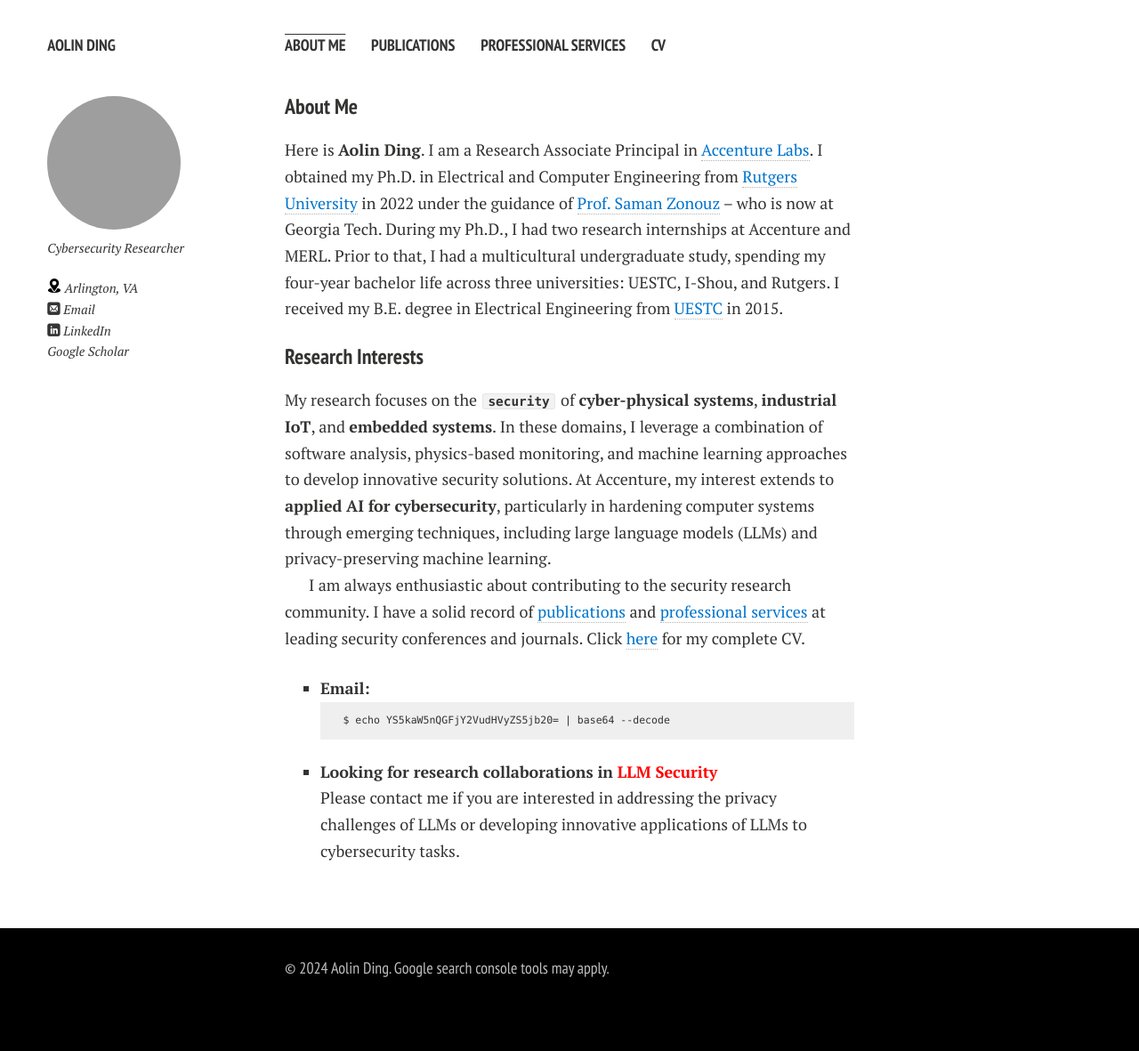
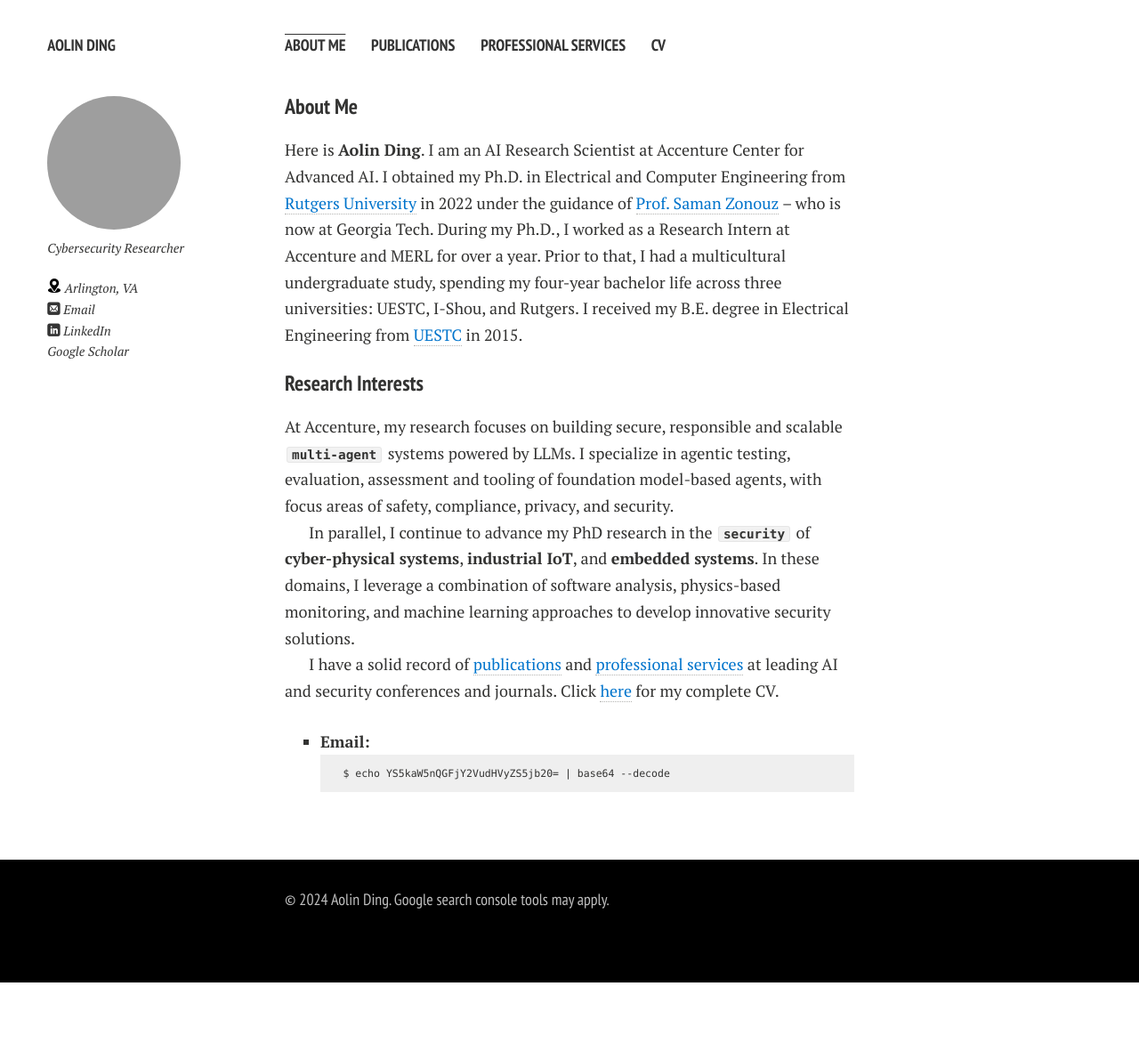
Before and after one commit to aolind/aolind.github.io, a Jekyll site: the page built from index.md, in a window 1280 px wide. Shown: the whole page at 89% size. Built offline with Jekyll 4.4.1, drawn with Linux system fonts in a browser that asks for light colours; nearby versions of some CDN libraries; comment, search, counter and statistics services are not loaded; a style sheet for code colours, icons or effects is not loaded; our own code applies the rules of GitHub Pages for plain Markdown files; after the commit the page ends 1104 px from its top, so only the background shows below that.

Commit message:
Update the position and experiences

````diff
--- a/index.md
+++ b/index.md
@@ -4,17 +4,17 @@ layout: page
 
 ### About Me
 
-Here is **Aolin Ding**. I am a Research Associate Principal in [<font color='0074cc'>Accenture Labs</font>](https://www.accenture.com/us-en/about/accenture-labs-index). I obtained my Ph.D. in Electrical and Computer Engineering from [<font color='0074cc'>Rutgers University</font>](https://www.ece.rutgers.edu/) in 2022 under the guidance of [<font color='0074cc'>Prof. Saman Zonouz</font>](https://sites.google.com/site/samanzonouz4n6/saman-zonouz) – who is now at Georgia Tech. During my Ph.D., I had two research internships at Accenture and MERL. Prior to that, I had a multicultural undergraduate study, spending my four-year bachelor life across three universities: UESTC, I-Shou, and Rutgers. I received my B.E. degree in Electrical Engineering from [<font color='0074cc'>UESTC</font>](https://en.uestc.edu.cn/) in 2015.
+Here is **Aolin Ding**. I am an AI Research Scientist at Accenture Center for Advanced AI. I obtained my Ph.D. in Electrical and Computer Engineering from [<font color='0074cc'>Rutgers University</font>](https://www.ece.rutgers.edu/) in 2022 under the guidance of [<font color='0074cc'>Prof. Saman Zonouz</font>](https://sites.google.com/site/samanzonouz4n6/saman-zonouz) – who is now at Georgia Tech. During my Ph.D., I worked as a Research Intern at Accenture and MERL for over a year. Prior to that, I had a multicultural undergraduate study, spending my four-year bachelor life across three universities: UESTC, I-Shou, and Rutgers. I received my B.E. degree in Electrical Engineering from [<font color='0074cc'>UESTC</font>](https://en.uestc.edu.cn/) in 2015.
 
 ### Research Interests
 
-My research focuses on the **`security`** of **cyber-physical systems**, **industrial IoT**, and **embedded systems**. In these domains, I leverage a combination of software analysis, physics-based monitoring, and machine learning approaches to develop innovative security solutions. At Accenture, my interest extends to **applied AI for cybersecurity**, particularly in hardening computer systems through emerging techniques, including large language models (LLMs) and privacy-preserving machine learning.
+At Accenture, my research focuses on building secure, responsible and scalable **`multi-agent`** systems powered by LLMs. I specialize in agentic testing, evaluation, assessment and tooling of foundation model-based agents, with focus areas of safety, compliance, privacy, and security.
 
-I am always enthusiastic about contributing to the security research community. I have a solid record of [<font color='0074cc'>publications</font>](https://aolind.github.io/publications/) and [<font color='0074cc'>professional services</font>](https://aolind.github.io/services/) at leading security conferences and journals. Click [<font color='0074cc'>here</font>](https://aolind.github.io/CV/) for my complete CV.
+In parallel, I continue to advance my PhD research in the **`security`** of **cyber-physical systems**, **industrial IoT**, and **embedded systems**. In these domains, I leverage a combination of software analysis, physics-based monitoring, and machine learning approaches to develop innovative security solutions.
+
+I have a solid record of [<font color='0074cc'>publications</font>](https://aolind.github.io/publications/) and [<font color='0074cc'>professional services</font>](https://aolind.github.io/services/) at leading AI and security conferences and journals. Click [<font color='0074cc'>here</font>](https://aolind.github.io/CV/) for my complete CV.
 
 - **Email:**
     ```
     $ echo YS5kaW5nQGFjY2VudHVyZS5jb20= | base64 --decode
     ```
-- **Looking for research collaborations in <font color='red'>LLM Security</font>**\
-Please contact me if you are interested in addressing the privacy challenges of LLMs or developing innovative applications of LLMs to cybersecurity tasks.
````
Also changed, not shown: CV.md (+1 -1 lines), publications.md (+6 -0 lines).
